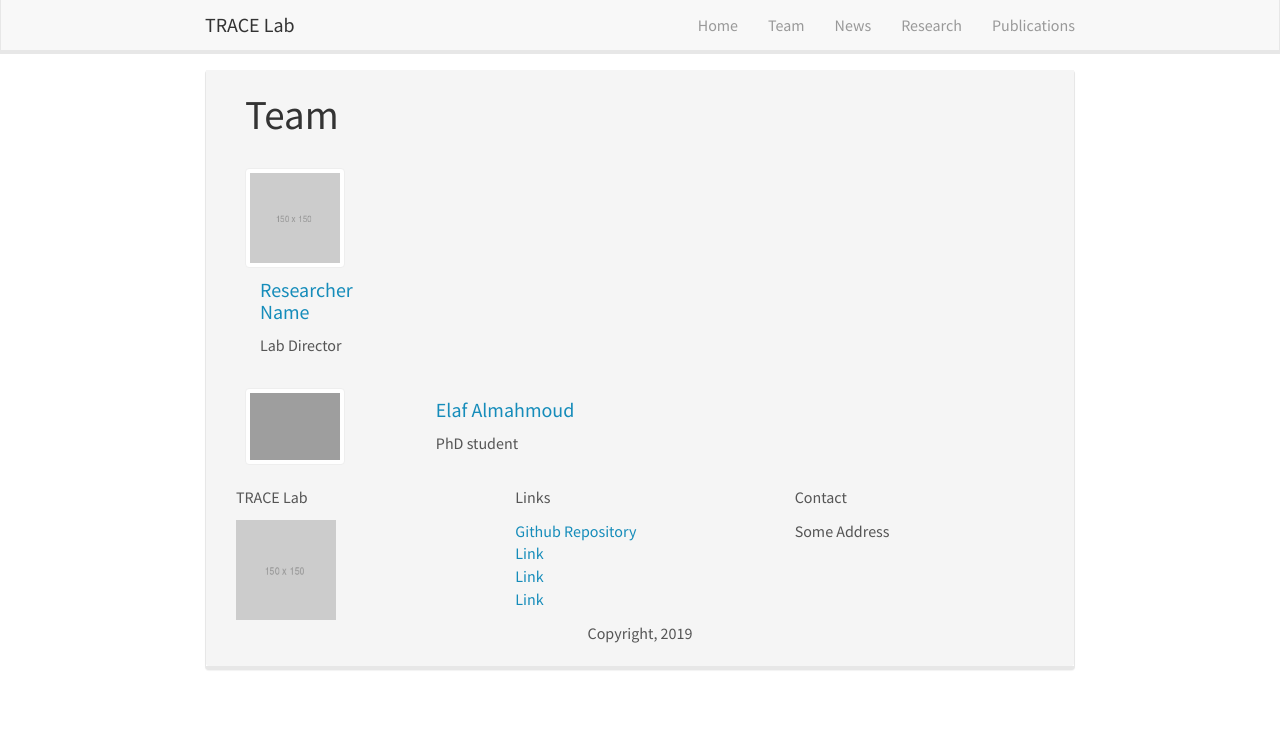
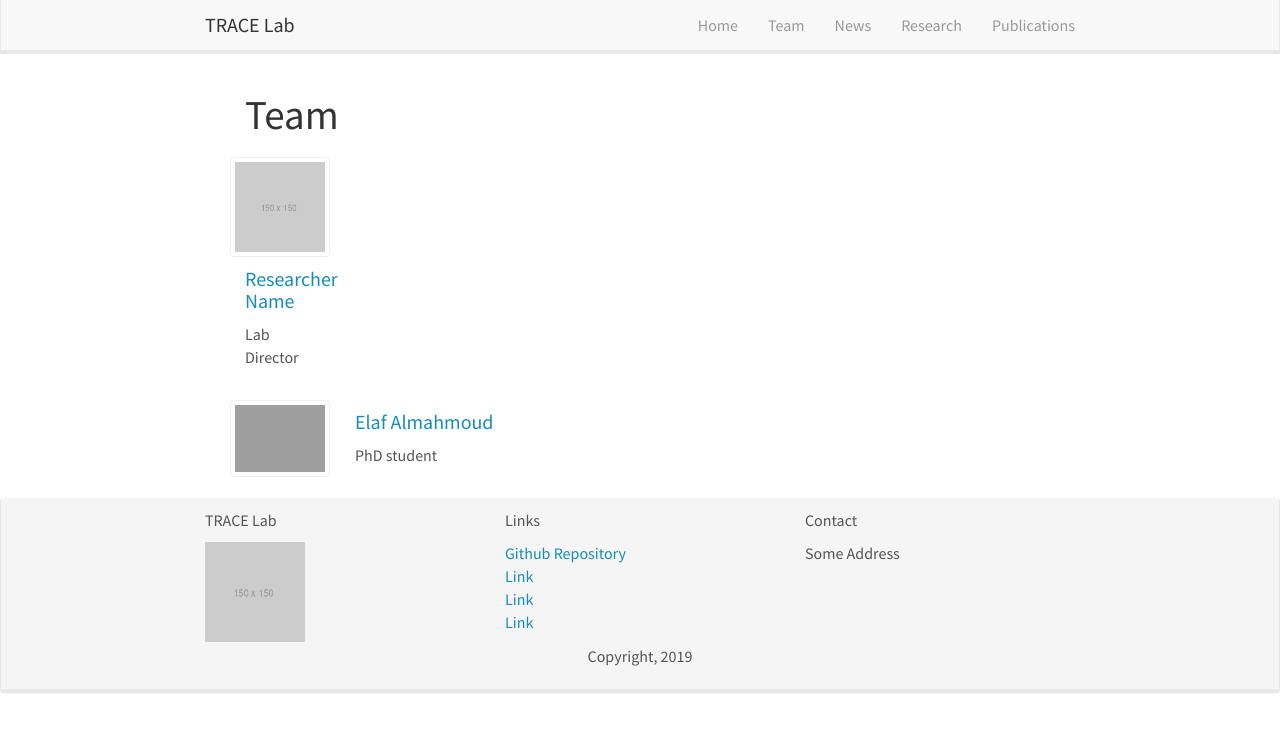
Before and after one commit to elaugh9/tracelab.github.io, a Jekyll site: the page built from _pages/team/index.html, in a window 1280 px wide. Shown: the top 732 px of the page. Built offline with Jekyll 4.4.1, drawn with Linux system fonts in a browser that asks for light colours; nearby versions of some CDN libraries.

Commit message:
Update index.html

```diff
--- a/_pages/team/index.html
+++ b/_pages/team/index.html
@@ -8,7 +8,6 @@
 
 <h1 style="padding-left: 40px;">{{ page.title }}</h1>
 
-<div class="container" style="padding-left: 40px;">
 
 <!-- Staff -->
 {% assign members = site.posts | where: 'category', 'staff' | sort: 'date' %}
@@ -17,7 +16,8 @@
 
 <div class="card team-member-card">
     <div class="row mt-3">
-        <div class="col-md-2">
+        <div class="col-md-2 col-sm-3" style="padding-left: 40px;">
+
 
                 <img src="{{ site.url }}{{ site.baseurl }}/images/team/{{ member.image }}"
                      class="card-img img-responsive img-thumbnail"
@@ -48,7 +48,8 @@
   <div class="row mt-3 align-items-center">
 
     <!-- IMAGE (same size as before) -->
-    <div class="col-md-2 col-sm-3">
+    <div class="col-md-2 col-sm-3" style="padding-left: 40px;">
+
       <img src="{{ site.url }}{{ site.baseurl }}/images/team/{{ member.image }}"
            class="card-img img-responsive img-thumbnail"
            style="max-width: 100px;"/>
```
